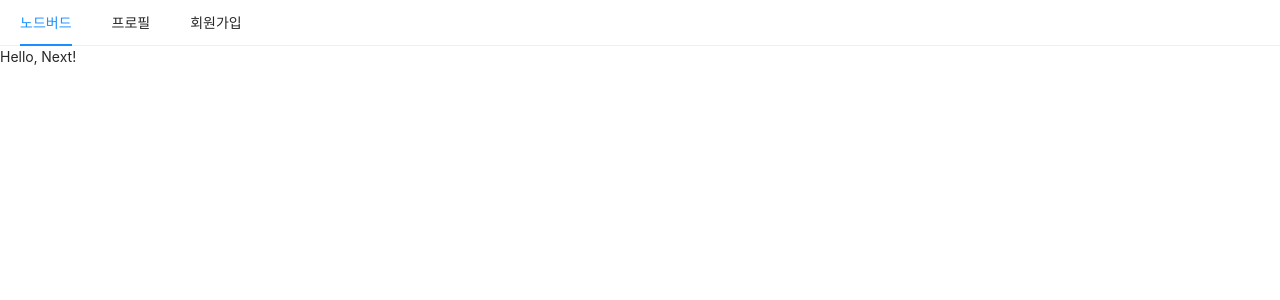
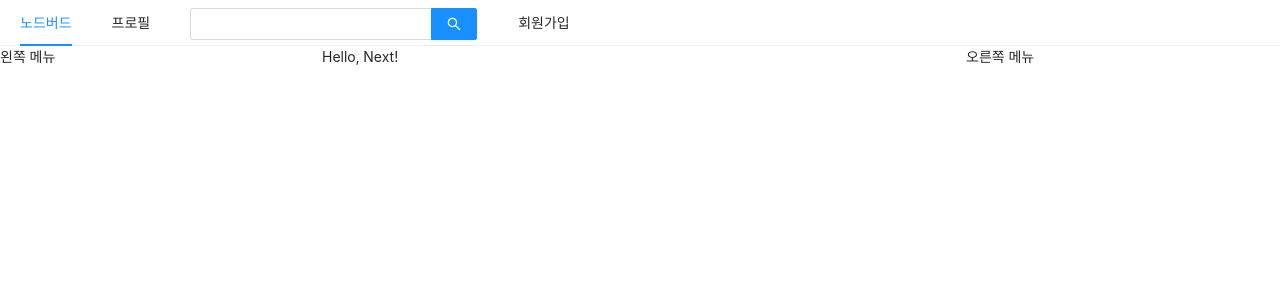
Before and after one commit to in-ch/react_nodebird, a Next.js app in the folder prepare/front/: page / in a window 1280 px wide. Shown: the top 300 px of the page. Built offline with nearby package versions, Linux system fonts and the light colour scheme.

Commit message:
2-3. 반응형 그리드 사용하기

```diff
--- a/prepare/front/components/AppLayout.js
+++ b/prepare/front/components/AppLayout.js
@@ -1,6 +1,6 @@
 import PropTypes from 'prop-types';
 import Link from 'next/link';
-import { Menu } from 'antd';
+import { Menu, Input, Row, Col } from 'antd';
 
 const AppLayout = ({children}) => {
     return (
@@ -13,10 +13,24 @@ const AppLayout = ({children}) => {
                     <Link href="/profile"><a>프로필</a></Link>
                 </Menu.Item>
                 <Menu.Item>
+                    <Input.Search enterButton style={{ verticalAlign: 'middle' }}/>
+                </Menu.Item>
+                <Menu.Item>
                     <Link href="/signup"><a>회원가입</a></Link>
                 </Menu.Item>
             </Menu>
-            {children}
+
+            <Row gutter={8}>
+                <Col xs={24} md={6}>
+                    왼쪽 메뉴
+                </Col>
+                <Col xs={24} md={12}>
+                    {children}
+                </Col>
+                <Col xs={24} md={6}>
+                    오른쪽 메뉴
+                </Col>
+            </Row>
         </div>
     )
 };
--- a/prepare/front/pages/profile.js
+++ b/prepare/front/pages/profile.js
@@ -1,11 +1,12 @@
 import AppLayout from '../components/AppLayout';
+import Head from 'next/head';
 
 const Profile = () => {
     return (
         <>
             <Head>
                 <meta charSet="utf-8" />
-                <title>인치의 프로필페이지</title>
+                <title>인치의 프로필 페이지</title>
             </Head>
             <AppLayout>프로필</AppLayout>
         </>
--- a/prepare/front/pages/signup.js
+++ b/prepare/front/pages/signup.js
@@ -1,14 +1,16 @@
 import AppLayout from '../components/AppLayout';
+import Head from 'next/head';
 
 const Signup = () => {
-    return         <>
+    return(
+        <>
             <Head>
                 <meta charSet="utf-8" />
                 <title>인치의 회원가입 페이지</title>
             </Head>
             <AppLayout>회원가입 페이지</AppLayout>
         </>
-
+    )
 };
 
 export default Signup;
```
Also changed, not shown: 1 other file (tests, documents, lock files or other folders). Lines whose indentation alone changed are shown as unchanged.
